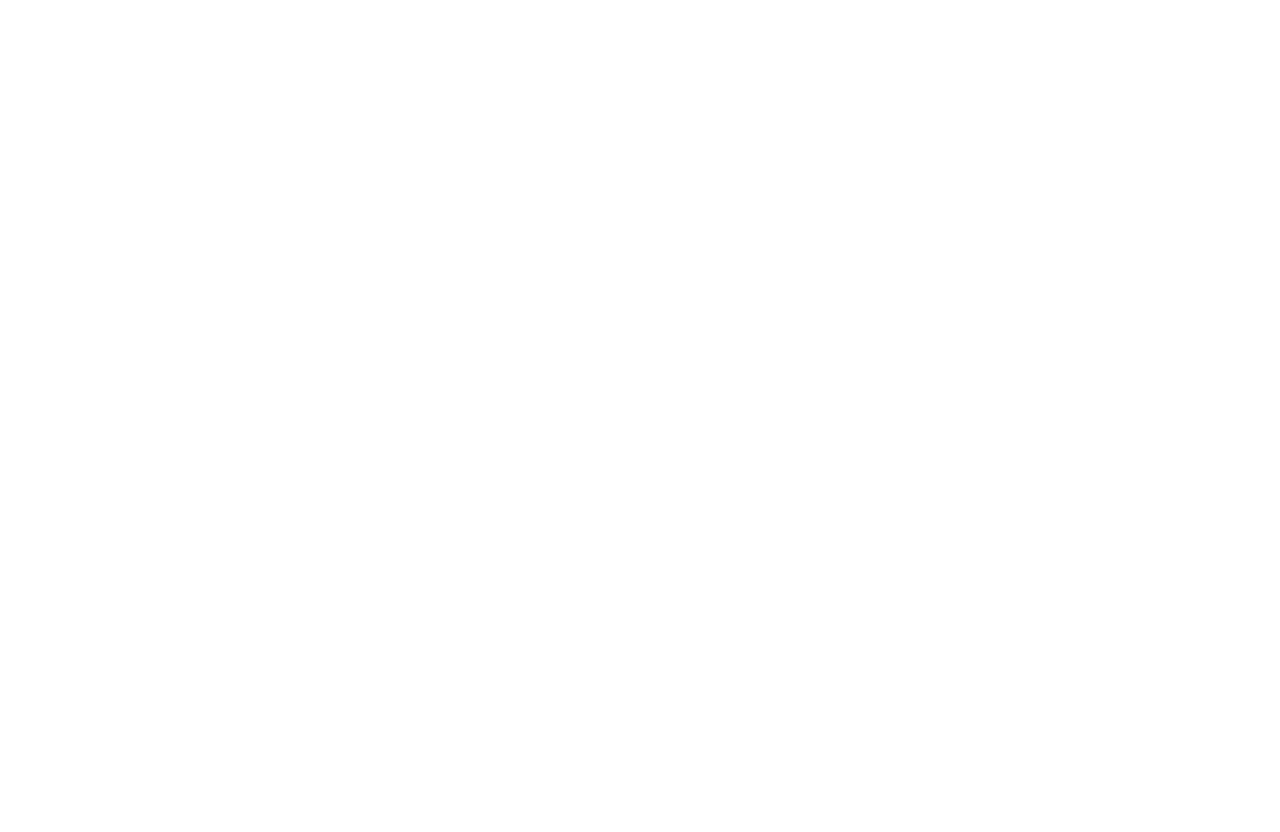
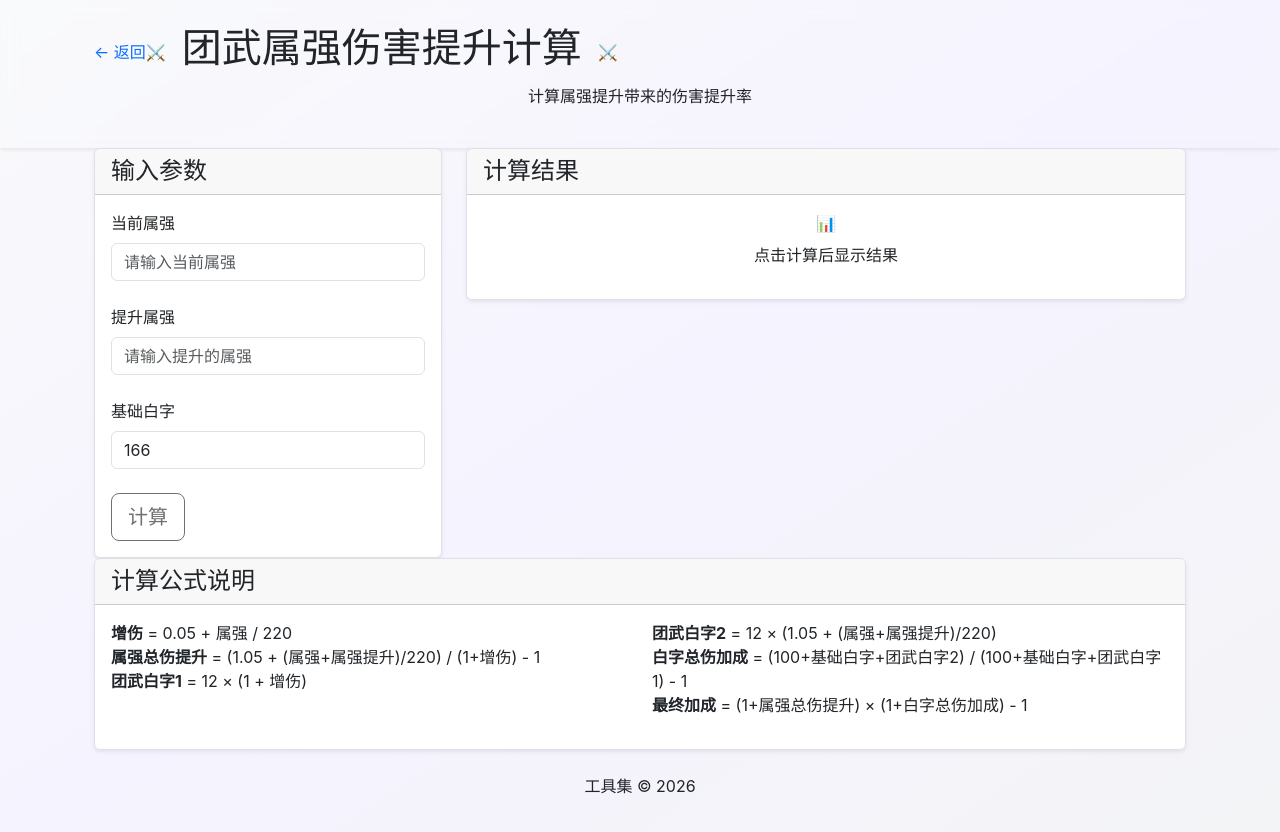
Before and after one commit to sprite82y/dnfm, a Vue app: page /#/damage-calculator in a window 1280 px wide. Before the commit this address had no page. Shown: the top 832 px of the page. Before the commit the page ends 800 px from the top, so only its background shows below. Built offline with nearby package versions, Linux system fonts and the light colour scheme.

Commit message:
feat: 添加团武属强伤害提升计算工具
新增伤害提升计算器页面，在首页添加对应入口，完善路由配置，并将doc目录加入git忽略清单

```diff
--- /dev/null
+++ b/src/pages/DamageCalculator.vue
@@ -0,0 +1,237 @@
+<template>
+  <div class="min-vh-100 bg-gradient-to-br from-gray-50 via-purple-50 to-gray-100">
+    <header class="bg-white/80 backdrop-blur-sm border-b border-gray-200 shadow-sm">
+      <div class="container px-4 py-4">
+        <div class="d-flex align-items-center justify-between">
+          <router-link to="/" class="d-flex align-items-center gap-2 text-gray-600 hover:text-gray-800 text-decoration-none">
+            <span>← 返回</span>
+          </router-link>
+          <div class="d-flex align-items-center gap-3">
+            <span class="text-3xl">⚔️</span>
+            <h1 class="text-2xl font-bold text-gray-800">团武属强伤害提升计算</h1>
+            <span class="text-3xl">⚔️</span>
+          </div>
+          <div class="w-16"></div>
+        </div>
+        <p class="text-center text-gray-500 mt-1">计算属强提升带来的伤害提升率</p>
+      </div>
+    </header>
+
+    <main class="container px-4 py-8">
+      <div class="row g-6">
+        <div class="col-lg-4">
+          <div class="card bg-white/80 backdrop-blur-sm border border-gray-200 shadow-sm">
+            <div class="card-header bg-gray-50 text-gray-800">
+              <h4 class="card-title mb-0">输入参数</h4>
+            </div>
+            <div class="card-body">
+              <div class="mb-4">
+                <label class="form-label">当前属强</label>
+                <input
+                  v-model.number="inputData.currentAttr"
+                  type="number"
+                  class="form-control"
+                  placeholder="请输入当前属强"
+                />
+              </div>
+              <div class="mb-4">
+                <label class="form-label">提升属强</label>
+                <input
+                  v-model.number="inputData.attrIncrease"
+                  type="number"
+                  class="form-control"
+                  placeholder="请输入提升的属强"
+                />
+              </div>
+              <div class="mb-4">
+                <label class="form-label">基础白字</label>
+                <input
+                  v-model.number="inputData.baseWhite"
+                  type="number"
+                  class="form-control"
+                  placeholder="请输入基础白字"
+                />
+              </div>
+              <button
+                @click="calculate"
+                :disabled="!canCalculate"
+                class="btn btn-lg w-full rounded-lg font-bold transition-all duration-200"
+                :class="canCalculate ? 'bg-yellow-200 text-black hover:bg-yellow-300 shadow-lg' : 'bg-gray-300 text-gray-500 cursor-not-allowed'"
+              >
+                计算
+              </button>
+            </div>
+          </div>
+        </div>
+
+        <div class="col-lg-8">
+          <div class="card bg-white/80 backdrop-blur-sm border border-gray-200 shadow-sm">
+            <div class="card-header bg-gray-50 text-gray-800">
+              <h4 class="card-title mb-0">计算结果</h4>
+            </div>
+            <div class="card-body">
+              <div v-if="results.length === 0" class="text-center py-8">
+                <div class="text-3xl mb-2">📊</div>
+                <p class="text-gray-500">点击计算后显示结果</p>
+              </div>
+              <div v-else class="table-responsive">
+                <table class="table table-hover">
+                  <thead>
+                    <tr>
+                      <th>属强</th>
+                      <th>增伤</th>
+                      <th>属强提升</th>
+                      <th>属强总伤提升</th>
+                      <th>基础白字</th>
+                      <th>团武白字1</th>
+                      <th>团武白字2</th>
+                      <th>白字总伤加成</th>
+                      <th>最终加成</th>
+                      <th>操作</th>
+                    </tr>
+                  </thead>
+                  <tbody>
+                    <tr v-for="(result, index) in results" :key="index">
+                      <td>{{ result.currentAttr }}</td>
+                      <td>{{ formatPercent(result.damageIncrease) }}</td>
+                      <td>{{ result.attrIncrease }}</td>
+                      <td>{{ formatPercent(result.attrTotalDamageIncrease) }}</td>
+                      <td>{{ result.baseWhite }}</td>
+                      <td>{{ result.groupWeaponWhite1.toFixed(2) }}</td>
+                      <td>{{ result.groupWeaponWhite2.toFixed(2) }}</td>
+                      <td>{{ formatPercent(result.whiteDamageIncrease) }}</td>
+                      <td>{{ formatPercent(result.finalIncrease) }}</td>
+                      <td>
+                        <button @click="removeResult(index)" class="btn btn-sm btn-danger">删除</button>
+                      </td>
+                    </tr>
+                  </tbody>
+                </table>
+              </div>
+            </div>
+          </div>
+        </div>
+      </div>
+
+      <div class="row mt-8">
+        <div class="col-lg-12">
+          <div class="card bg-white/80 backdrop-blur-sm border border-gray-200 shadow-sm">
+            <div class="card-header bg-gray-50 text-gray-800">
+              <h4 class="card-title mb-0">计算公式说明</h4>
+            </div>
+            <div class="card-body text-gray-700">
+              <div class="row">
+                <div class="col-md-6">
+                  <ul class="list-unstyled text-sm space-y-2">
+                    <li><strong>增伤</strong> = 0.05 + 属强 / 220</li>
+                    <li><strong>属强总伤提升</strong> = (1.05 + (属强+属强提升)/220) / (1+增伤) - 1</li>
+                    <li><strong>团武白字1</strong> = 12 × (1 + 增伤)</li>
+                  </ul>
+                </div>
+                <div class="col-md-6">
+                  <ul class="list-unstyled text-sm space-y-2">
+                    <li><strong>团武白字2</strong> = 12 × (1.05 + (属强+属强提升)/220)</li>
+                    <li><strong>白字总伤加成</strong> = (100+基础白字+团武白字2) / (100+基础白字+团武白字1) - 1</li>
+                    <li><strong>最终加成</strong> = (1+属强总伤提升) × (1+白字总伤加成) - 1</li>
+                  </ul>
+                </div>
+              </div>
+            </div>
+          </div>
+        </div>
+      </div>
+    </main>
+
+    <footer class="bg-white/80 border-t border-gray-200 mt-auto">
+      <div class="container px-4 py-4">
+        <p class="text-center text-gray-500 text-sm">工具集 © 2026</p>
+      </div>
+    </footer>
+  </div>
+</template>
+
+<script setup>
+import { ref, computed, watch } from 'vue'
+
+const inputData = ref({
+  currentAttr: null,
+  attrIncrease: null,
+  baseWhite: 166
+})
+
+const results = ref([])
+
+const canCalculate = computed(() => {
+  return inputData.value.currentAttr !== null &&
+         inputData.value.attrIncrease !== null &&
+         inputData.value.baseWhite !== null
+})
+
+const formatPercent = (value) => {
+  return (value * 100).toFixed(2) + '%'
+}
+
+const calculate = () => {
+  if (!canCalculate.value) return
+
+  const { currentAttr, attrIncrease, baseWhite } = inputData.value
+
+  const damageIncrease = 0.05 + currentAttr / 220
+  const attrTotalDamageIncrease = (1.05 + (currentAttr + attrIncrease) / 220) / (1 + damageIncrease) - 1
+  const groupWeaponWhite1 = 12 * (1 + damageIncrease)
+  const groupWeaponWhite2 = 12 * (1.05 + (currentAttr + attrIncrease) / 220)
+  const whiteDamageIncrease = (100 + baseWhite + groupWeaponWhite2) / (100 + baseWhite + groupWeaponWhite1) - 1
+  const finalIncrease = (1 + attrTotalDamageIncrease) * (1 + whiteDamageIncrease) - 1
+
+  const result = {
+    currentAttr,
+    damageIncrease,
+    attrIncrease,
+    attrTotalDamageIncrease,
+    baseWhite,
+    groupWeaponWhite1,
+    groupWeaponWhite2,
+    whiteDamageIncrease,
+    finalIncrease
+  }
+
+  const exists = results.value.some(r =>
+    r.currentAttr === currentAttr &&
+    r.attrIncrease === attrIncrease &&
+    r.baseWhite === baseWhite
+  )
+
+  if (!exists) {
+    results.value.unshift(result)
+  }
+}
+
+const removeResult = (index) => {
+  results.value.splice(index, 1)
+}
+
+watch(inputData, () => {}, { deep: true })
+</script>
+
+<style scoped>
+.bg-gradient-to-br {
+  background: linear-gradient(to bottom right, var(--tw-gradient-stops));
+}
+
+.from-gray-50 {
+  --tw-gradient-from: #f9fafb;
+  --tw-gradient-stops: var(--tw-gradient-from), var(--tw-gradient-via, var(--tw-gradient-from)), var(--tw-gradient-to, rgba(249, 250, 251, 0));
+}
+
+.via-purple-50 {
+  --tw-gradient-via: #f5f3ff;
+}
+
+.to-gray-100 {
+  --tw-gradient-to: #f3f4f6;
+}
+
+.backdrop-blur-sm {
+  backdrop-filter: blur(8px);
+}
+</style>
--- a/src/pages/Home.vue
+++ b/src/pages/Home.vue
@@ -55,6 +55,13 @@
     description: '模拟源石合成，预测合成结果，统计皇冠词条概率',
     icon: '💎',
     path: '/stone-synthesis'
+  },
+  {
+    id: 2,
+    name: '团武属强伤害提升',
+    description: '根据属强、提升属强、基础白字计算伤害提升率',
+    icon: '⚔️',
+    path: '/damage-calculator'
   }
 ])
 </script>
--- a/src/router/index.js
+++ b/src/router/index.js
@@ -10,6 +10,11 @@
     path: '/stone-synthesis',
     name: 'StoneSynthesis',
     component: () => import('../pages/StoneSynthesis.vue')
+  },
+  {
+    path: '/damage-calculator',
+    name: 'DamageCalculator',
+    component: () => import('../pages/DamageCalculator.vue')
   }
 ]
 
```
Also changed, not shown: 1 other file (tests, documents, lock files or other folders).
